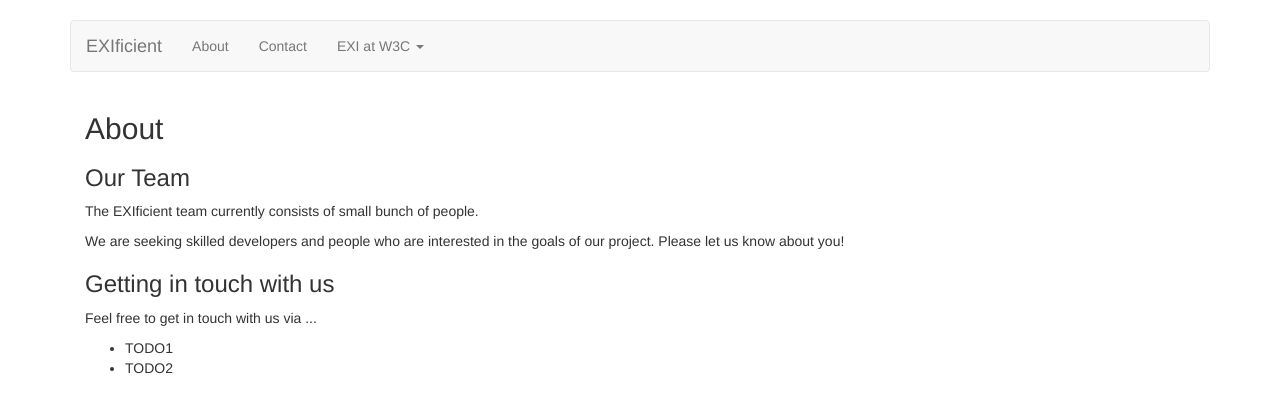
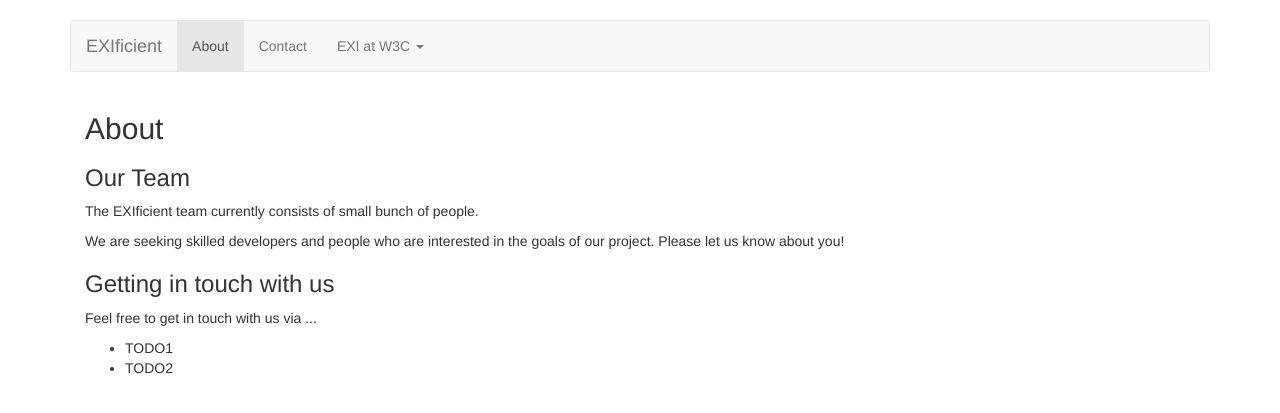
Before and after one commit to EXIficient/exificient.github.io, a Jekyll site: the page built from about/index.html, in a window 1280 px wide. Shown: the top 413 px of the page. Built offline with Jekyll 4.4.1, drawn with Linux system fonts in a browser that asks for light colours; nearby versions of some CDN libraries.

Commit message:
Update default.html

```diff
--- a/_layouts/default.html
+++ b/_layouts/default.html
@@ -47,7 +47,7 @@
 	    {% for link in site.navigation %}
 	        {% assign current = nil %}
 	        {% if page.url contains link.url %}
-	            {% assign current = 'current' %}
+	            {% assign current = 'active' %}
 	        {% endif %}
 	        <li class="element {% if forloop.first %}first{% endif %} {{ current }} {% if forloop.last %}last{% endif %}">
 	            <a href="{{ link.url }}">{{ link.title }}</a>
```
